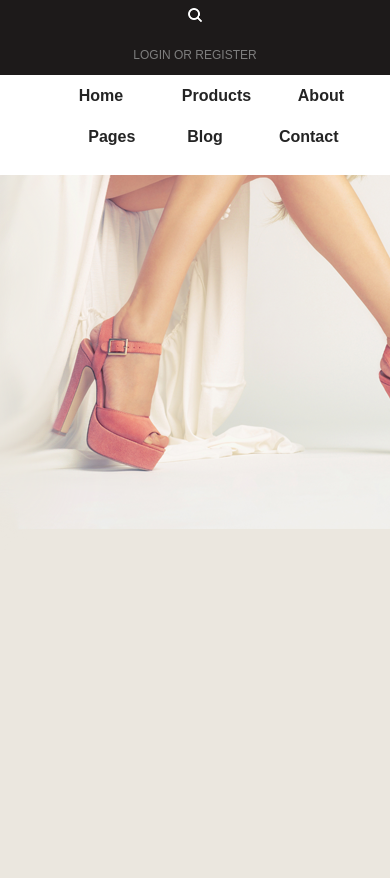
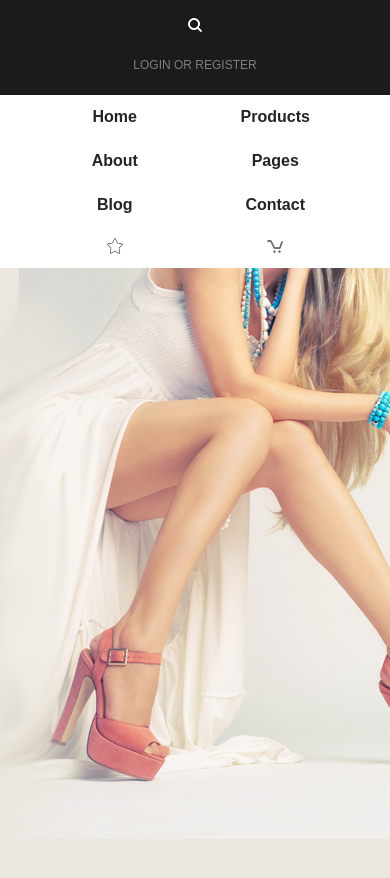
Before and after one commit to santeycode/shop-template, a plain HTML site: page index.html in a window 390 px wide. Shown: the part 42-920 px from the top of the page. Drawn offline with Linux system fonts and the light colour scheme.

Commit message:
init-menu

```diff
--- a/index.html
+++ b/index.html
@@ -44,10 +44,13 @@
                         <a href="#">Contact</a>
                     </li>
                 </ul>
-                <div class="counter">
-                    <div class="counter-star">
-                        <img src="" alt="">
-                    </div>
+                <div class="right-menu">
+                    <a class="right-menu-star" href="#">
+                        <img src="img/star.png" alt="">
+                    </a>
+                    <a class="right-menu-basket" href="#">
+                        <img src="img/basket.png" alt="">
+                    </a>
                 </div>
             </div>
         </div>
--- a/main.css
+++ b/main.css
@@ -43,12 +43,12 @@ body:hover:after {
     padding-right: 136px;
 }
 .header-login {
-    padding-top: 10px;
+    padding-top: 14px;
     font-size: 12px;
     color: #7e7e7e;
 }
 .header-search {
-    padding-right: 36px;
+    padding-right: 30px;
     padding-top: 14px;
 }
 .container:after {
@@ -70,15 +70,36 @@ body:hover:after {
     font-weight: bold;
     display: inline-block;
     line-height: 0.7;
-    padding-right: 44px;
+    padding-right: 38px;
     color: #242424;
 }
 .menu-wrapper {
     padding: 21px 152px;
 }
+.right-menu {
+    float: right;
+    display: inline-block;
+}
+.container:after {
+  content: '';
+  display: block;
+  clear: both;
+}
+.menu-wrapper a ,.right-menu-basket
+,.right-menu-star {
+    vertical-align: middle;
+    display: inline-block;
+}
+.right-menu {
+    padding: 22px 182px 0 0;
+}
+.right-menu-star {
+    padding-right: 70px;
+}
+/*#EDECE8*/
 @media (max-width: 750px) {
     body {
-        background-position: center top;
+        background-position: center 310px;
     }
     .header-yourLogo {
         display: block;
@@ -88,13 +109,14 @@ body:hover:after {
         padding: 11px 20px;
     }
     .header-yourLogo a {
+        padding: 30px 20px 10px;
         width: 50%;
     }
     .header-wrapper {
         display: block;
         float: none;
         text-align: center;
-        padding: 0;
+        padding: 10px 0;
     }
     .header-wrapper a {
         padding: 11px 20px;
@@ -103,14 +125,23 @@ body:hover:after {
     .menu-wrapper {
         text-align: center;
         display: block;
-        padding: 0 0 0 30px;
+        padding: 0;
     }
     .menu-wrapper li {
-        text-align: center;
-        padding: 4px;
+        width: 40%;
     }
     .menu-wrapper a {
         padding: 11px 20px;
         width: 50%;
+        line-height: 22px;
+    }
+    .right-menu {
+        text-align: center;
+        display: block;
+        padding: 0;
+        width: 100%;
+    }
+    .right-menu a {
+        padding: 10px 70px;
     }
 }
```
